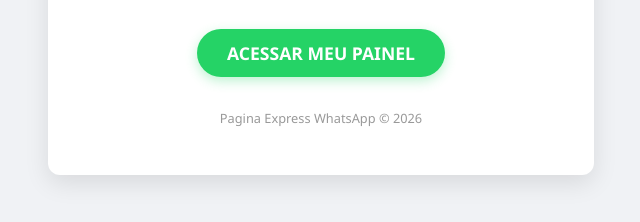
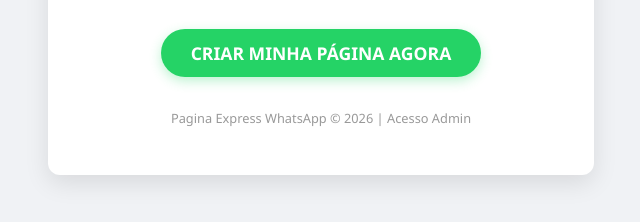
Before and after one commit to paginaexpress/pagina-express-whatsapp, a website: page index.html in a window 1280 px wide. Shown: the part 406-628 px from the top of the page, without its empty margins (319-959 px from the left). Drawn offline with Linux system fonts and the light colour scheme.

Commit message:
Novo cliente: Login Barrier Removal - 2026-02-20T07:15:04.000Z

```diff
--- a/index.html
+++ b/index.html
@@ -78,9 +78,10 @@
     <div class="card">
         <h1>BEM-VINDO! 🚀</h1>
         <p>Você acaba de adquirir o gerador de páginas mais rápido do mercado. Prepare-se para decolar suas vendas.</p>
-        <a href="admin/login.html" class="btn">ACESSAR MEU PAINEL</a>
+        <a href="formulario/form.html" class="btn">CRIAR MINHA PÁGINA AGORA</a>
         <div class="footer">
-            Pagina Express WhatsApp © 2026
+            Pagina Express WhatsApp © 2026 | <a href="admin/login.html"
+                style="color: #999; text-decoration: none;">Acesso Admin</a>
         </div>
     </div>
 </body>
```
